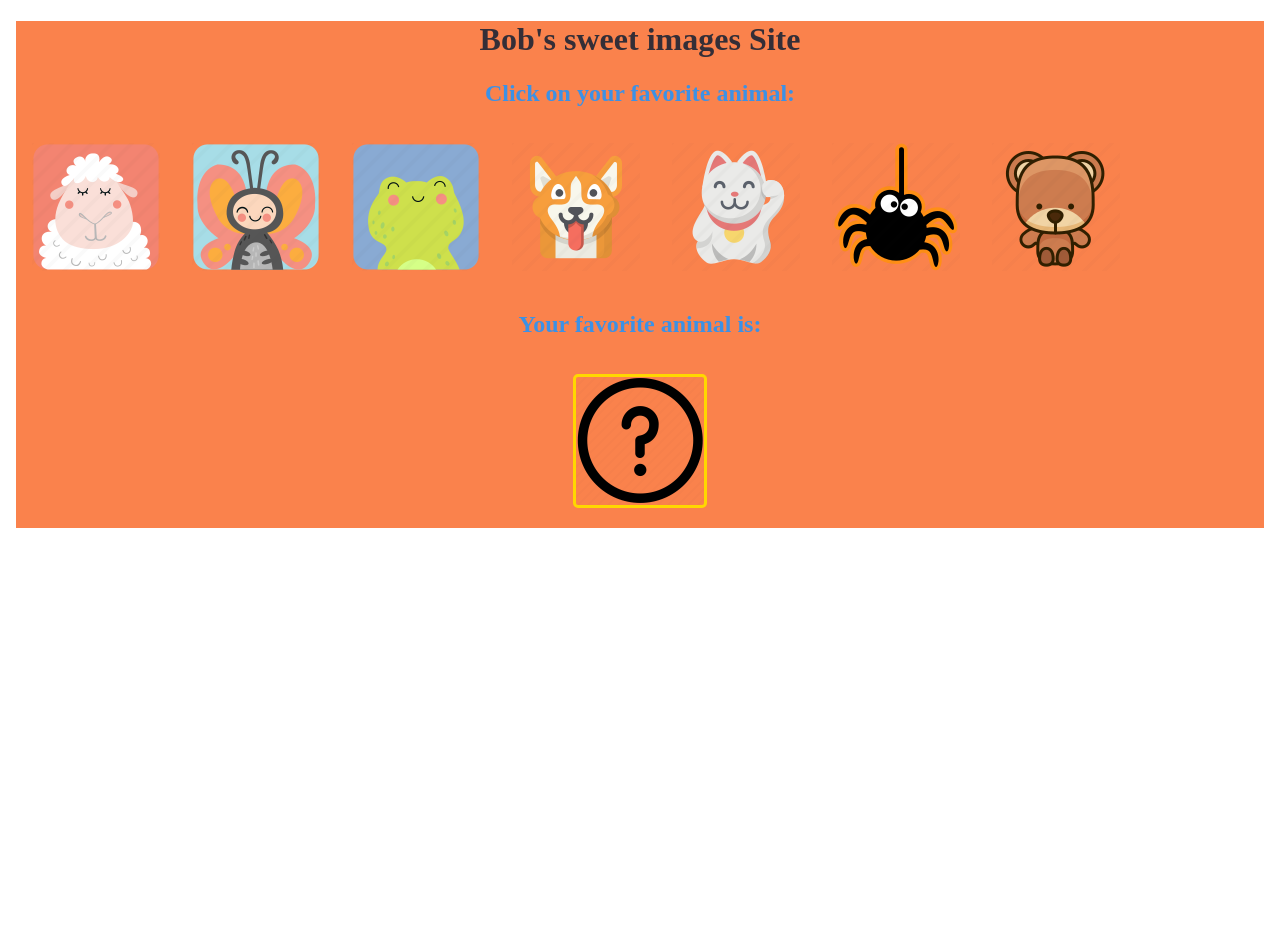
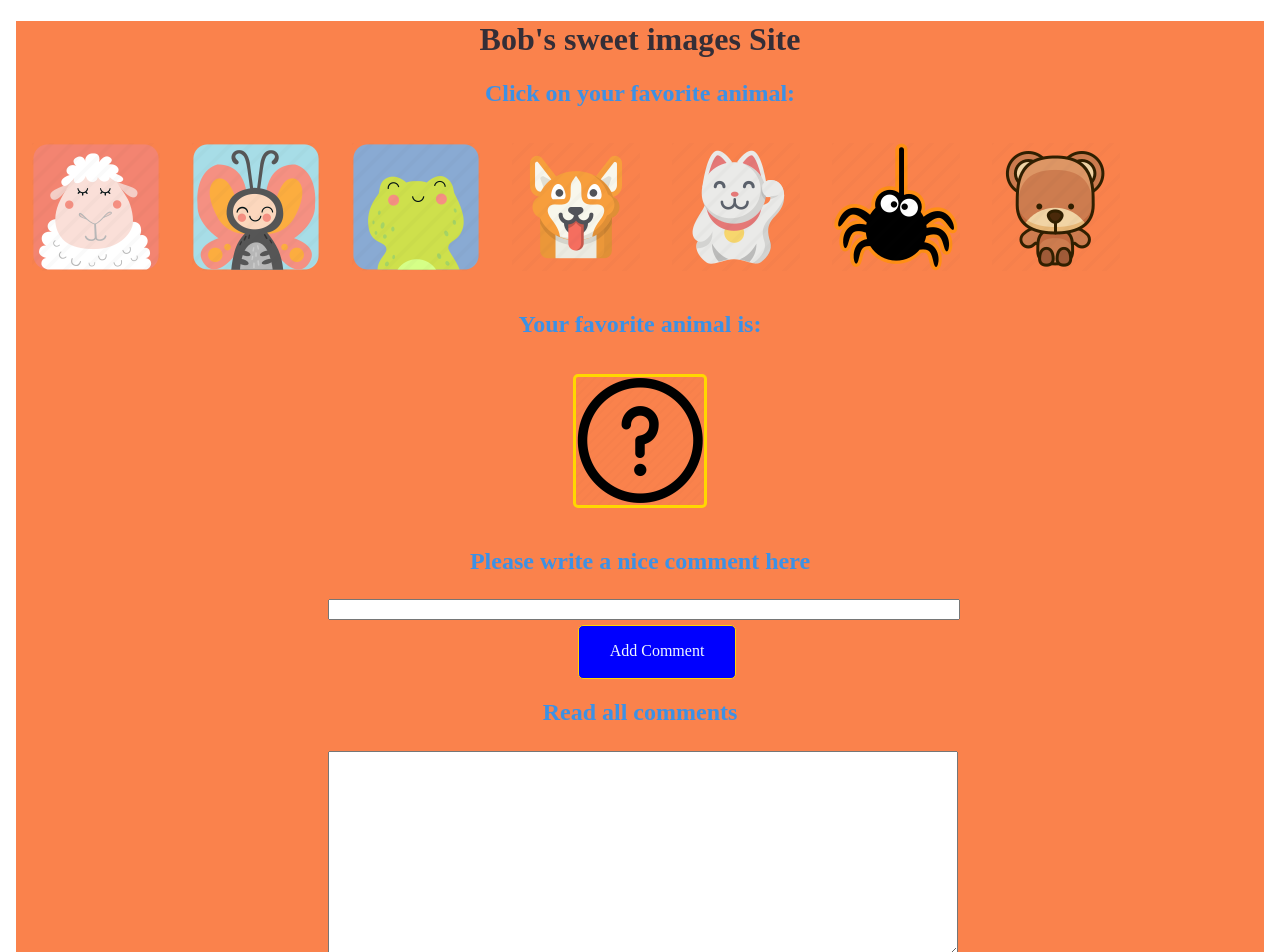
Before and after one commit to asaf-halevi/security-xss, an Angular app: page / in a window 1280 px wide. Shown: the top 952 px of the page. Before the commit the page ends 800 px from the top, so only its background shows below. Built offline with nearby package versions, Linux system fonts and the light colour scheme.

Commit message:
add comment

```diff
--- a/src/app/app.component.html
+++ b/src/app/app.component.html
@@ -26,5 +26,12 @@
       </mat-card>
     </div>
   </div>
+  <div class="commentsDiv">
+      <h2>Please write a nice comment here</h2>
+      <input type="text" formControlName="comment" id="comment" ref-comment/>
+      <mat-card id="addComment" class="addComment" (click)="addComment(comment)">Add Comment</mat-card>
+      <h2>Read all comments</h2>
+      <textarea id="comments" readonly>{{commentsValue}}</textarea>
+  </div>
 </body>
 </html>
--- a/src/app/app.component.scss
+++ b/src/app/app.component.scss
@@ -38,3 +38,42 @@ h2 {
   display: flex;
   width: 100%;
 }
+
+.commentsDiv{
+  display: grid;
+  text-align: center;
+  width: 50%;
+  padding-left:25%;
+}
+
+#comment{
+  width:100%;
+  margin-top: 5px;
+}
+
+.addComment{
+  width: 20%;
+  margin-top:5px;
+  margin-left: 40%;
+  color: aliceblue;
+  background-color: blue;
+  border-radius: 5px;
+  border: 1px solid;
+  border-color: gold;
+  cursor: grabbing;
+  height:20px;
+
+  &:hover {
+    border-right: 3px solid;
+    border-bottom: 3px solid;
+    height:18px;
+    background-color: darkblue;
+  }
+}
+
+#comments{
+  width:100%;
+  height: 200px;
+  scroll-behavior: auto;
+  margin-top: 5px;
+}
--- a/src/app/app.component.ts
+++ b/src/app/app.component.ts
@@ -13,8 +13,12 @@ export class AppComponent implements OnInit{
   title = 'Bob\'s sweet images';
   images: string[];
   selectedImage: string;
+  comment: string;
+  commentsValue: string;
 
   constructor(private router: ActivatedRoute) {
+    this.comment = '';
+    this.commentsValue = '';
   }
 
   ngOnInit() {
@@ -29,4 +33,9 @@ export class AppComponent implements OnInit{
   selectImage(image: string){
     window.location.href = AppComponent.imagePrefix + image;
   }
+
+  addComment(commentElement: HTMLInputElement) {
+    this.commentsValue += commentElement.value + '\n';
+    commentElement.value = '';
+  }
 }
```
